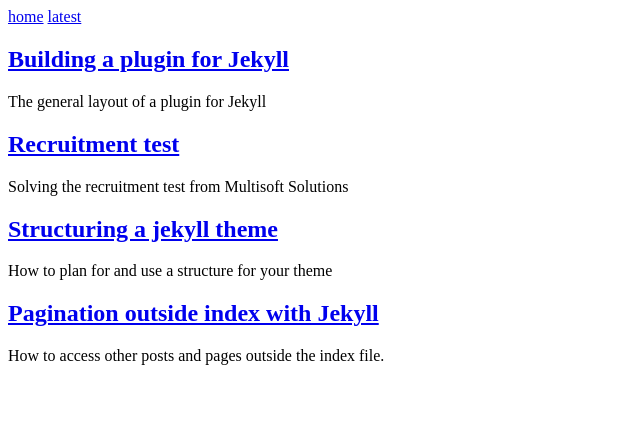
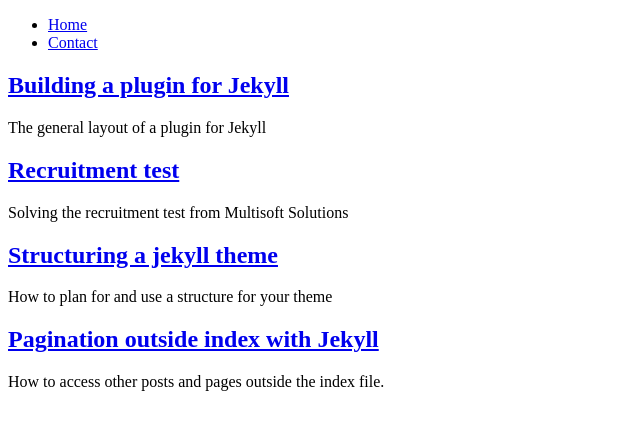
Before and after one commit to Defavlt/defavlt.github.com, a Jekyll site: the page built from index.html, in a window 1280 px wide. Shown: the top 430 px of the page, without its empty margins (0-640 px from the left). Built offline with Jekyll 4.4.1, drawn with Linux system fonts in a browser that asks for light colours; nearby versions of some CDN libraries; Markdown is read by kramdown in place of the engine named in the settings; a style sheet for code colours, icons or effects is not loaded.

Commit message:
Remove menu next/previous links

```diff
--- a/_includes/menu.html
+++ b/_includes/menu.html
@@ -1,54 +1,18 @@
+{% comment %}
+
+	The placement of the end tags for each list item might seem a bit wonky at
+	first sight, but I assure you, they're correct.
+
+	Without the current (and admittedly awkward) placement we'd get a horrible,
+	unclickable space in-between each item.
+
+{% endcomment %}
+
 <header>
 	<nav>
-		{% assign postCount = (site.posts | size | downcase) %}
-
-		<a href="{{ site.url }}">home</a>
-
-		{% if page.title == "home" %}
-			<a href="{{ site.url }}/{{ postCount | remove: ' ' }}/">latest</a>
-		{% else %}
-			{% assign pageId = (page.id | remove: '/' | downcase) %}
-
-			{% assign i = postCount %}
-			{% for p in site.posts %}
-				{% if p.url == page.url %}
-					{% assign pageId = i %}
-					{% break %}
-				{% endif %}
-
-				{% capture i %}{{ i | minus: 1 }}{% endcapture %}
-			{% endfor %}
-
-			{% assign prev = site.posts[prevId] %}
-			{% assign next = site.posts[nextId] %}
-
-			{% if pageId == "1" %}
-
-				{% assign prevId = nil %}
-				{% assign nextId = (pageId | plus: 1 ) %}
-
-				<a class="disabled">previous</a>
-				<a title="{{ next.title }}" href="{{ site.url }}/{{ nextId }}/">next</a>
-
-			{% elsif postCount == pageId %}
-
-				{% assign prevId = (pageId | minus: 1 ) %}
-				{% assign nextId = nil %}
-
-				<a title="{{ prev.title }}" href="{{ site.url }}/{{ prevId }}/">previous</a>
-				<a class="disabled">next</a>
-
-			{% else %}
-
-				{% assign prevId = (pageId | minus: 1 ) %}
-				{% assign nextId = (pageId | plus: 1 ) %}
-
-				<a title="{{ prev.title }}" href="{{ site.url }}/{{ prevId }}/">previous</a>
-				<a title="{{ next.title }}" href="{{ site.url }}/{{ nextId }}/">next</a>
-
-			{% endif %}
-
-
-		{% endif %}
+		<ul>
+			<li><a href="{{ site.url }}">Home</a></li
+			><li><a href="{{ site.url }}/contact/">Contact</a></li>
+		</ul>
 	</nav>
 </header>
```
